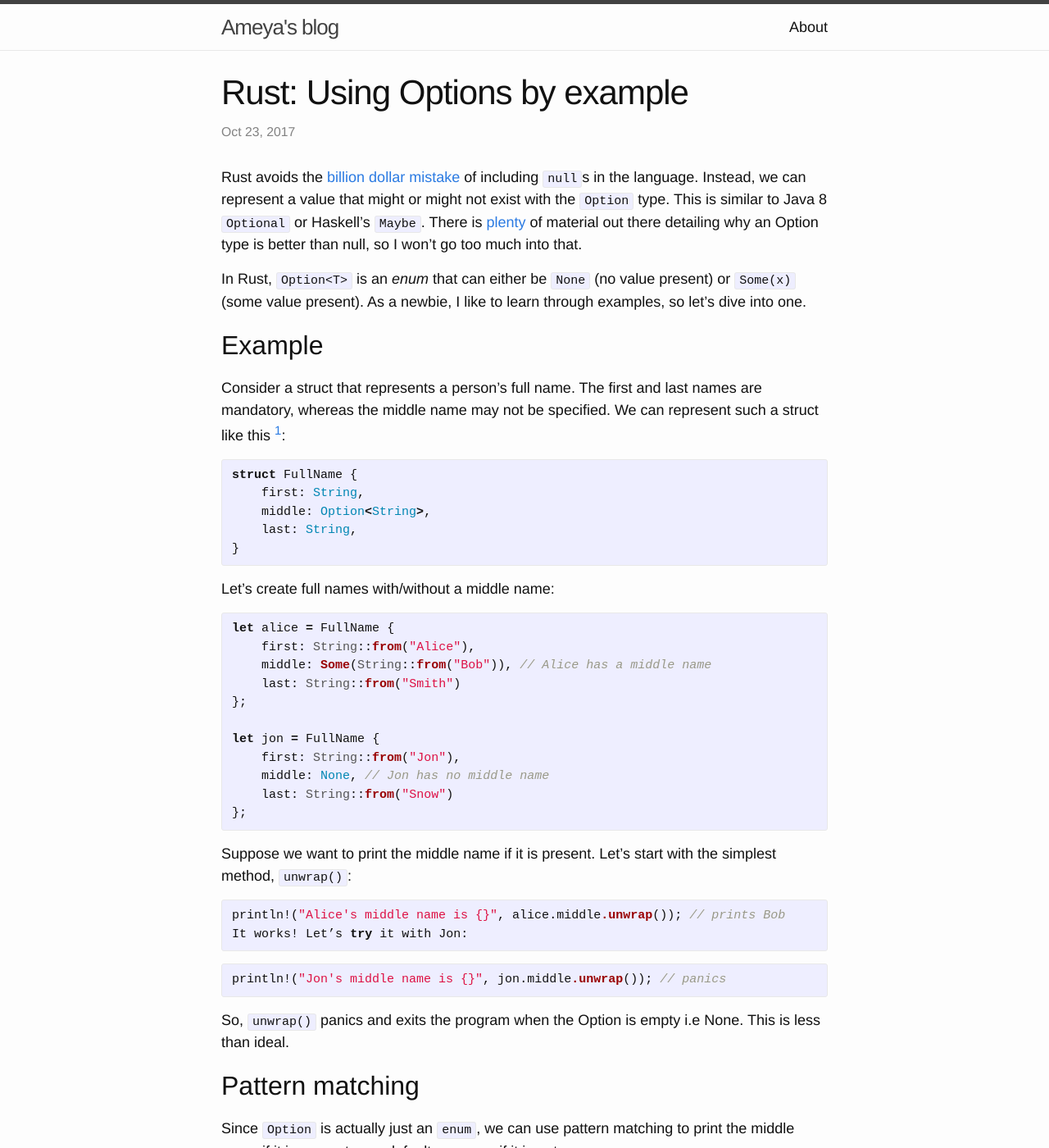
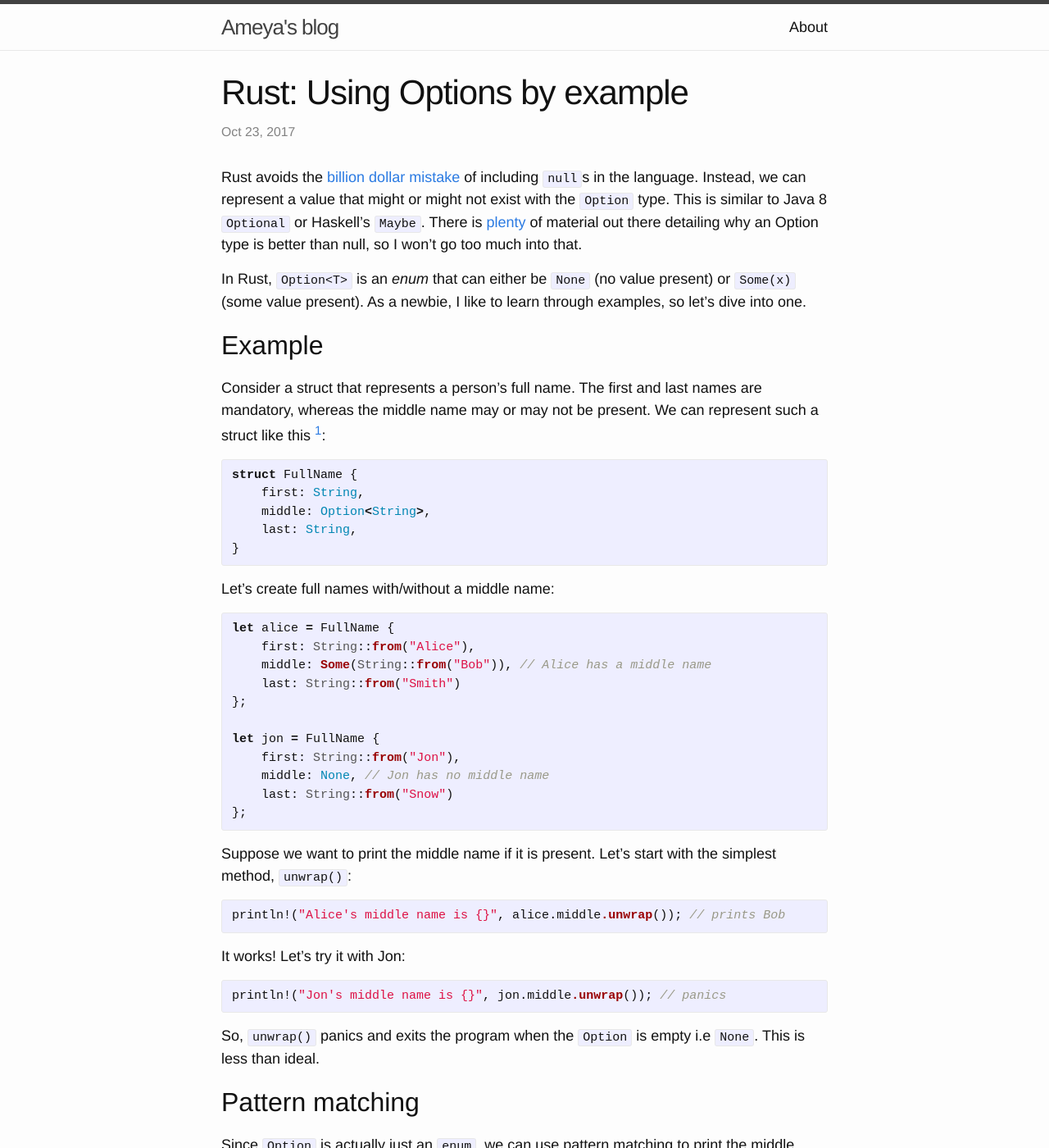
Before and after one commit to juggernaut/juggernaut.github.io, a Jekyll site: the page built from _posts/2017-10-23-rust-options.markdown, in a window 1280 px wide and 1400 px high. Shown: the whole window at 82% size. Built offline with Jekyll 4.4.1, drawn with Linux system fonts in a browser that asks for light colours.

Commit message:
Polish up some errors

```diff
--- a/_posts/2017-10-23-rust-options.markdown
+++ b/_posts/2017-10-23-rust-options.markdown
@@ -14,7 +14,7 @@ In Rust, `Option<T>` is an _enum_ that can either be `None` (no value present) o
 
 ## Example
 Consider a struct that represents a person’s full name. The first and last names are mandatory, whereas the middle name
- may not be specified. We can represent such a struct like this [^1]:
+ may or may not be present. We can represent such a struct like this [^1]:
 
 {% highlight rust %}
 struct FullName {
@@ -44,14 +44,15 @@ Suppose we want to print the middle name if it is present. Let’s start with th
 
 {% highlight rust %}
 println!("Alice's middle name is {}", alice.middle.unwrap()); // prints Bob
+{% endhighlight %}
+
 It works! Let’s try it with Jon:
-{% endhighlight %}
 
 {% highlight rust %}
 println!("Jon's middle name is {}", jon.middle.unwrap()); // panics
 {% endhighlight %}
 
-So, `unwrap()` panics and exits the program when the Option is empty i.e None. This is less than ideal.
+So, `unwrap()` panics and exits the program when the `Option` is empty i.e `None`. This is less than ideal.
 
 ## Pattern matching
 Since `Option` is actually just an `enum`, we can use pattern matching to print the middle name if it is present, or a default message if it is not.
```
